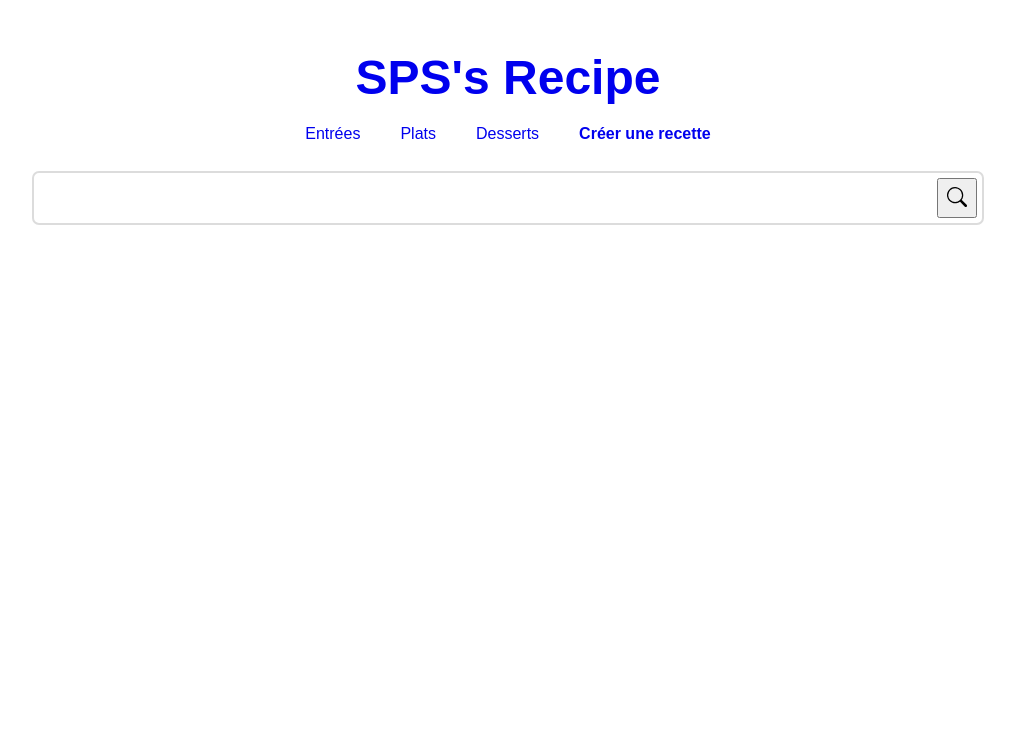
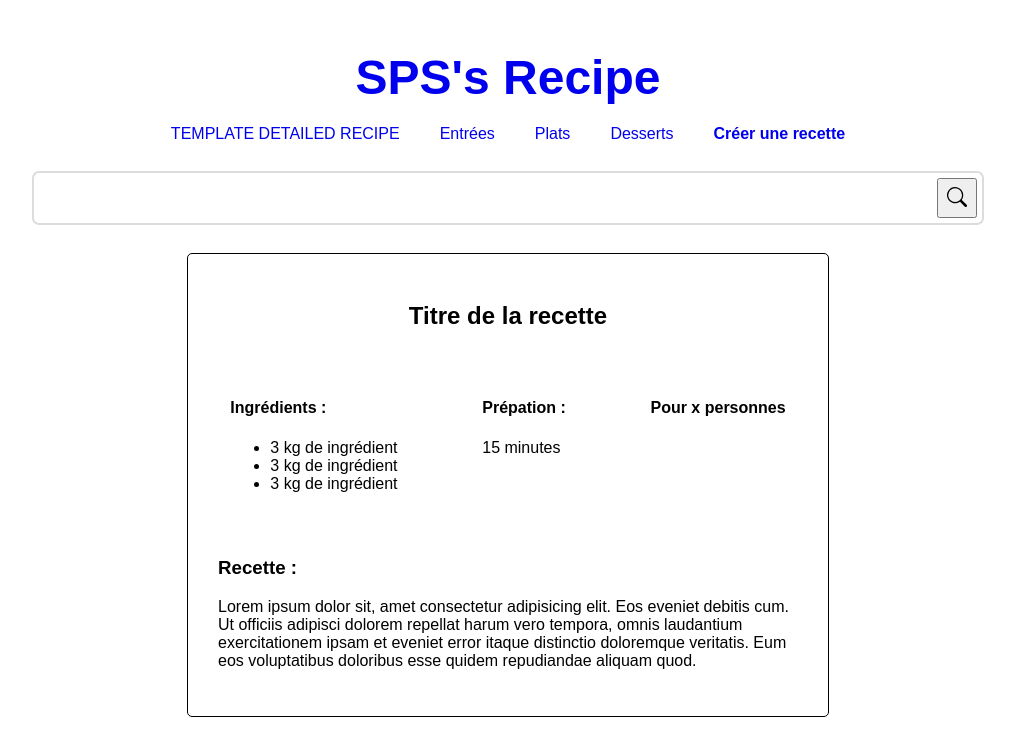
Before and after one commit to S0Web/recette-cuisine, a React (Vite) app: page /detailedrecipetemplate in a window 1280 px wide. Shown: the top 756 px of the page, without its empty margins (132-1147 px from the left). Built offline with nearby package versions, Linux system fonts and the light colour scheme.

Commit message:
recipe template

```diff
--- a/src/App.jsx
+++ b/src/App.jsx
@@ -5,7 +5,8 @@ import Home from './pages/Home'
 import Entrees from './pages/Entrees'
 import Plats from './pages/Plats'
 import Desserts from './pages/Desserts'
-import AddRecipe from './pages/addRecipe'
+import AddRecipe from './pages/AddRecipe'
+import DetailedRecipeTemplate from './pages/DetailedRecipeTemplate'
 
 
 function App() {
@@ -16,6 +17,7 @@ function App() {
       <Navbar/>
         <Routes>
         <Route path="/" element={<Home/>} />
+        <Route path="/detailedrecipetemplate" element={<DetailedRecipeTemplate/>} />
         <Route path="/entrees" element={<Entrees/>} />
         <Route path="/plats" element={<Plats/>} />
         <Route path="/desserts" element={<Desserts/>} />
--- a/src/components/DetailedRecipes/DetailedRecipes.css
+++ b/src/components/DetailedRecipes/DetailedRecipes.css
@@ -0,0 +1,21 @@
+.detailed-recipe {
+    border: 1px solid;
+    border-radius: 5px;
+    width: 50vw;
+    display: flex;
+    flex-direction: column;
+    align-items: center;
+}
+.detailed-recipe h2 {
+    margin: 2em;
+}
+
+.detailed-recipe .first-item {
+    display: flex;
+    justify-content: space-around;
+    width: 50vw;
+}
+
+.detailed-recipe .second-item {
+    margin: 30px;
+}
--- a/src/components/DetailedRecipes/DetailedRecipes.jsx
+++ b/src/components/DetailedRecipes/DetailedRecipes.jsx
@@ -0,0 +1,47 @@
+import React from 'react'
+import './DetailedRecipes.css'
+
+const DetailedRecipes = ({ recipetitle, ingredient, time, recipedescription, howmuchpersons, howmuchingredients, unity }) => {
+  return (
+    <div className="detailed-recipe">
+      <h2>{recipetitle}</h2>
+      <div className="first-item">
+        <div className="ingredients">
+          <h4>Ingrédients :</h4>
+          <ul>
+            <li>{howmuchingredients} {unity} de {ingredient}</li>
+            <li>{howmuchingredients} {unity} de {ingredient}</li>
+            <li>{howmuchingredients} {unity} de {ingredient}</li>
+          </ul>
+        </div>
+        <div className="time">
+          <h4>Prépation :</h4>
+          <div>{time}</div>
+        </div>
+        <div className="howmuch">
+          <h4>Pour {howmuchpersons} personnes</h4>
+        </div>
+      </div>
+      <div className="second-item">
+        <div className="recipe-desciption">
+          <h3>Recette :</h3>
+          <p>
+          {recipedescription}
+          </p>
+        </div>
+      </div>
+    </div>
+  )
+}
+
+DetailedRecipes.defaultProps = {
+  recipetitle: 'Titre de la recette',
+  ingredient: 'ingrédient',
+  time: '15 minutes',
+  recipedescription: 'Lorem ipsum dolor sit, amet consectetur adipisicing elit. Eos eveniet debitis cum. Ut officiis adipisci dolorem repellat harum vero tempora, omnis laudantium exercitationem ipsam et eveniet error itaque distinctio doloremque veritatis. Eum eos voluptatibus doloribus esse quidem repudiandae aliquam quod.',
+  howmuchpersons: 'x',
+  howmuchingredients: '3',
+  unity: 'kg'
+}
+
+export default DetailedRecipes
--- a/src/components/Layout/Navbar.jsx
+++ b/src/components/Layout/Navbar.jsx
@@ -10,6 +10,7 @@ const Navbar = () => {
       </h1>
 
       <div className="navbar-items">
+        <Link to="/detailedrecipetemplate">TEMPLATE DETAILED RECIPE</Link>
         <Link to="/entrees">Entrées</Link>
         <Link to="/plats">Plats</Link>
         <Link to="/desserts">Desserts</Link>
@@ -19,7 +20,7 @@ const Navbar = () => {
       <div className="searchbar">
         <input type="text" />
         <button id="search">
-        <svg xmlns="http://www.w3.org/2000/svg" width="20" height="20" fill="currentColor" class="bi bi-search" viewBox="0 0 16 16">
+        <svg xmlns="http://www.w3.org/2000/svg" width="20" height="20" fill="currentColor" viewBox="0 0 16 16">
           <path d="M11.742 10.344a6.5 6.5 0 1 0-1.397 1.398h-.001c.03.04.062.078.098.115l3.85 3.85a1 1 0 0 0 1.415-1.414l-3.85-3.85a1.007 1.007 0 0 0-.115-.1zM12 6.5a5.5 5.5 0 1 1-11 0 5.5 5.5 0 0 1 11 0z"/>
         </svg>
         </button>
--- /dev/null
+++ b/src/pages/DetailedRecipeTemplate.css
@@ -0,0 +1,4 @@
+.detailed-recipe-template {
+    display: flex;
+    justify-content: center;
+}
--- /dev/null
+++ b/src/pages/DetailedRecipeTemplate.jsx
@@ -0,0 +1,13 @@
+import React from 'react'
+import DetailedRecipes from '../components/DetailedRecipes/DetailedRecipes'
+import './DetailedRecipeTemplate.css'
+
+const DetailedRecipeTemplate = () => {
+    return (
+        <div className="detailed-recipe-template">
+            <DetailedRecipes/>
+        </div>
+  )
+}
+
+export default DetailedRecipeTemplate
```
